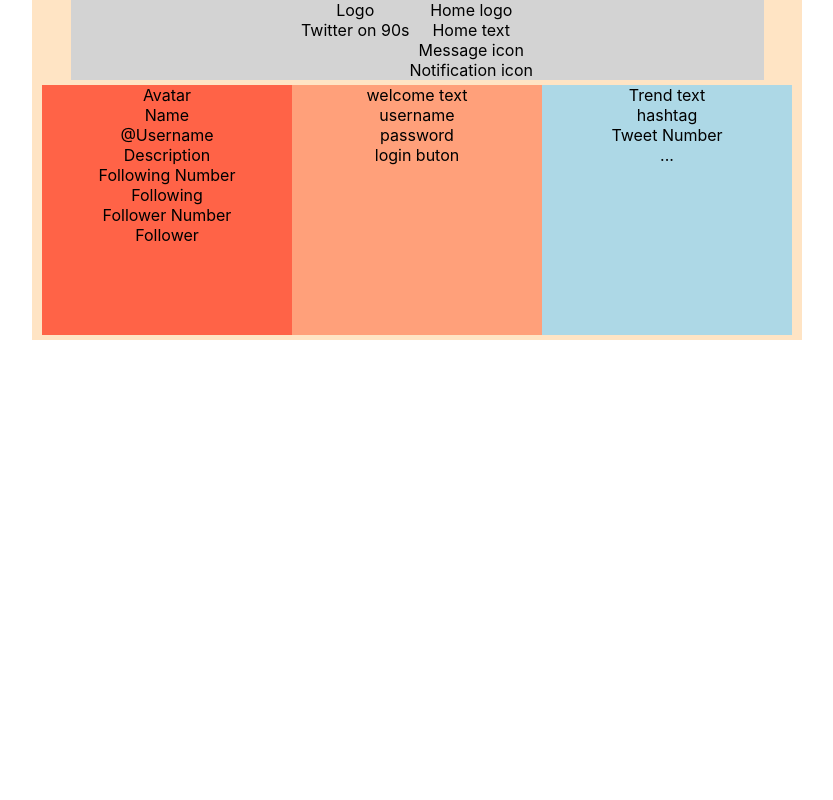
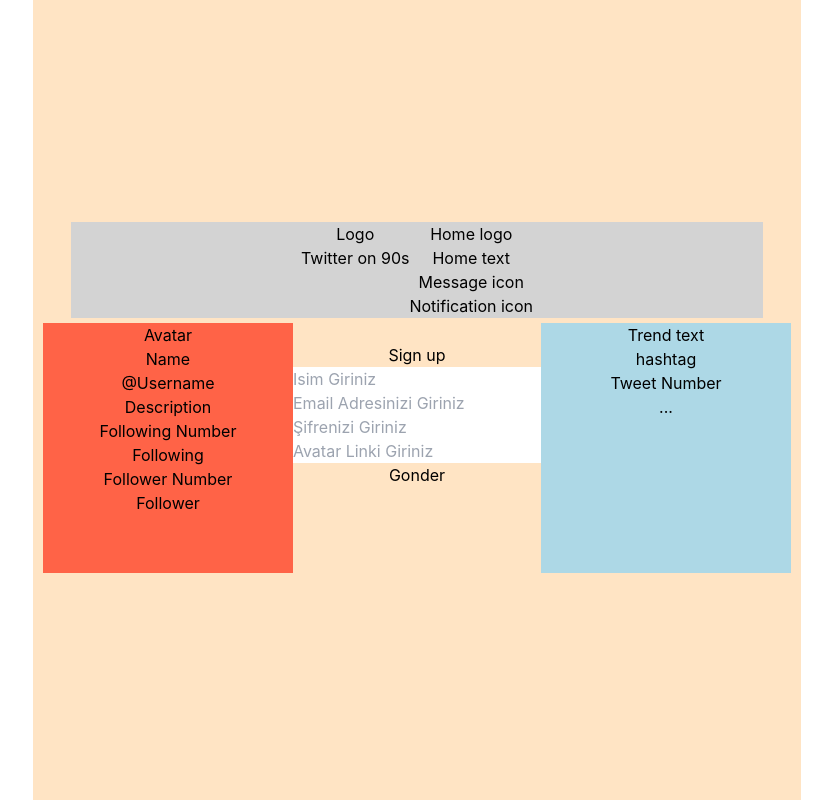
Before and after one commit to EgemenSucuoglu/Twitter-on-90-s, a React (Create React App) app: page / in a window 1280 px wide. Shown: the whole page, without its empty margins (83-916 px from the left). Built offline with nearby package versions, Linux system fonts and the light colour scheme.

Commit message:
App js guncellendi

```diff
--- a/src/App.css
+++ b/src/App.css
@@ -7,6 +7,7 @@
 
 .App {
   display: flex;
+  height: 100vh;
   text-align: center;
   justify-content: center;
   flex-direction: column;
--- a/src/App.js
+++ b/src/App.js
@@ -4,22 +4,34 @@
 import Welcome from "./components/Welcome";
 import Trends from "./components/Trends";
 import Login from "./components/Login";
-
+import CreateTweet from "./components/CreateTweet";
+import TweetFeed from "./components/TweetFeed";
+import SignUp from "./components/SignUp";
+import { Switch, Route, NavLink } from "react-router-dom";
 
 function App() {
-
-
   return (
-
-      <div className="App">
-        <Header />
-        <div className="body-main">
-          <Profile />
-          <Welcome />
-          <Trends />
+    <div className="App">
+      <Header />
+      <div className="body-main">
+        <Profile />
+        <div className="middle-main">
+          <Switch>
+            <Route exact path="/">
+              <SignUp />
+            </Route>
+            <Route exact path="/login">
+              <Login />
+            </Route>
+            <Route path="/homepage">
+              <CreateTweet />
+              <TweetFeed />
+            </Route>
+          </Switch>
         </div>
+        <Trends />
       </div>
-
+    </div>
   );
 }
 
--- /dev/null
+++ b/src/components/CreateTweet.js
@@ -0,0 +1,27 @@
+import { useForm } from "react-hook-form";
+import axios from "axios";
+
+export default function CreateTweet() {
+  const { handleSubmit, register } = useForm({});
+
+  function gonder(data) {
+    axios
+      .post("https://wit-courses-api2.onrender.com/pub/entries", data)
+      .then((res) => console.log(res.data))
+      .catch((err) => console.log(err));
+  }
+
+  return (
+    <form onSubmit={handleSubmit(gonder)}>
+      <label className="flex py-2 items-center gap-2 justify-center" htmlFor="">
+        <span>Tweet</span>
+        <input className="h-8 border px-2" type="text" {...register("body")} />
+      </label>
+      <p className="text-center">
+        <button className="py-2 px-4 bg-green-600 text-white rounded shadow-md">
+          Gonder
+        </button>
+      </p>
+    </form>
+  );
+}
--- /dev/null
+++ b/src/components/TweetFeed.js
@@ -0,0 +1,41 @@
+import { useEffect, useState } from "react";
+import axios from "axios";
+
+export default function TweetFeed() {
+  const [entries, setEntries] = useState([]);
+
+  useEffect(() => {
+    axios
+      .get("https://wit-courses-api2.onrender.com/entries")
+      .then((res) => setEntries(res.data))
+      .catch((err) => console.log(err));
+  }, [entries]);
+
+  function sil(id) {
+    axios
+      .delete("https://wit-courses-api2.onrender.com/pub/entries/" + id)
+      .then((res) => console.log(res.data))
+      .catch((err) => console.log(err));
+  }
+
+  return (
+    <div className="">
+      <div className="flex flex-col-reverse gap-2">
+        {entries.map((e) => (
+          <div
+            className="p-4 bg-neutral-100 rounded-md flex gap-2 items-center"
+            key={e.id}
+          >
+            <span className="flex-1">{e.body}</span>
+            <span
+              className="text-sm cursor-pointer underline"
+              onClick={() => sil(e.id)}
+            >
+              Sil
+            </span>
+          </div>
+        ))}
+      </div>
+    </div>
+  );
+}
--- a/src/index.js
+++ b/src/index.js
@@ -2,6 +2,11 @@
 import ReactDOM from "react-dom/client";
 import "./index.css";
 import App from "./App";
+import { BrowserRouter } from "react-router-dom";
 
 const root = ReactDOM.createRoot(document.getElementById("root"));
-root.render(<App />);
+root.render(
+  <BrowserRouter>
+    <App />
+  </BrowserRouter>
+);
--- /dev/null
+++ b/tailwind.config.js
@@ -0,0 +1,9 @@
+/** @type {import('tailwindcss').Config} */
+module.exports = {
+  content: ["./src/**/*.{html,js}"],
+
+  theme: {
+    extend: {},
+  },
+  plugins: [],
+};
```
Also changed, not shown: package.json (+7 -0 lines), src/index.css (+7 -3 lines), 1 other file (tests, documents, lock files or other folders).
